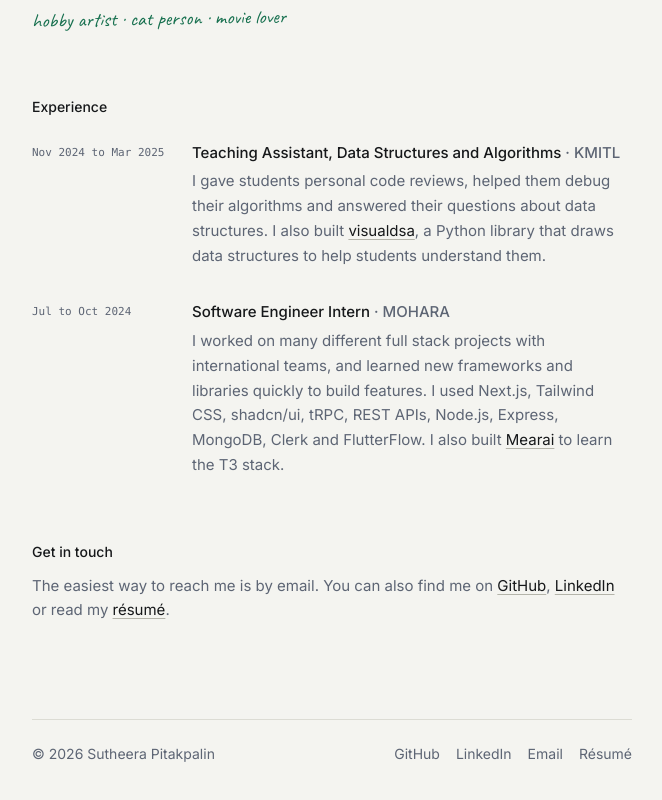
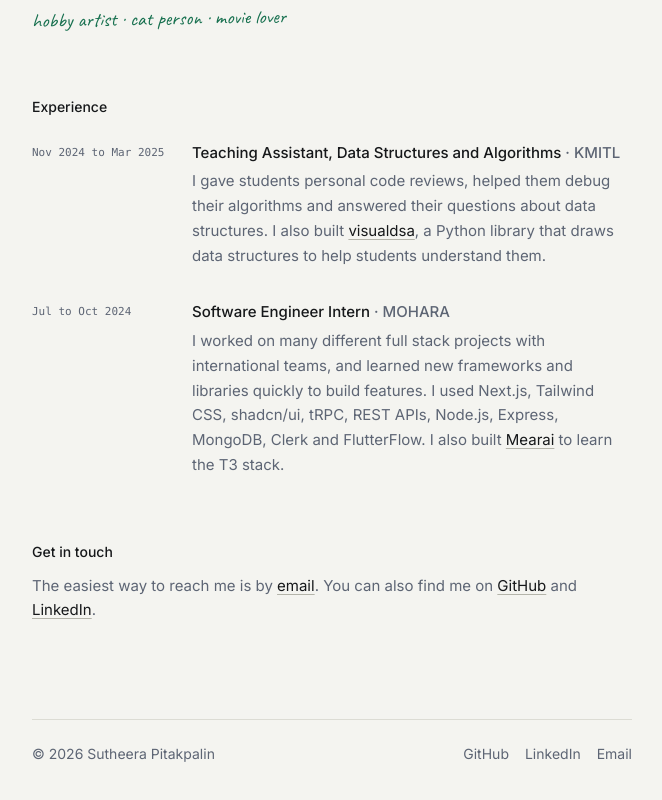
Before and after one commit to SutheeraP/Sutheera-port, a Next.js app in the folder portfolio/: page /about in a window 1280 px wide. Shown: the part 352-1152 px from the top of the page, without its empty margins (308-970 px from the left). Built offline with nearby package versions, Linux system fonts and the light colour scheme.

Commit message:
Remove résumé link and soften the last updated text
Co-Authored-By: Claude Opus 5.5 <noreply@anthropic.com>
Claude-Session: https://claude.ai/code/session_01USHni6pg1b7WyxqPKt1Vr7

```diff
--- a/portfolio/src/app/about/page.js
+++ b/portfolio/src/app/about/page.js
@@ -1,5 +1,5 @@
 import Link from "next/link";
-import { elsewhere } from "@/data/site";
+import { site } from "@/data/site";
 
 export const metadata = {
   title: "About",
@@ -74,17 +74,18 @@ export default function AboutPage() {
           Get in touch
         </h2>
         <p className="text-muted">
-          The easiest way to reach me is by email. You can also find me on{" "}
-          {elsewhere
-            .filter((link) => link.label !== "Email")
-            .map((link, i, list) => (
-              <span key={link.label}>
-                {i > 0 && (i === list.length - 1 ? " or read my " : ", ")}
-                <a href={link.href} className="link">
-                  {link.label === "Résumé" ? "résumé" : link.label}
-                </a>
-              </span>
-            ))}
+          The easiest way to reach me is by{" "}
+          <a href={`mailto:${site.links.email}?subject=Just%20say%20hi`} className="link">
+            email
+          </a>
+          . You can also find me on{" "}
+          <a href={site.links.github} className="link">
+            GitHub
+          </a>{" "}
+          and{" "}
+          <a href={site.links.linkedin} className="link">
+            LinkedIn
+          </a>
           .
         </p>
       </section>
--- a/portfolio/src/app/projects/[slug]/page.js
+++ b/portfolio/src/app/projects/[slug]/page.js
@@ -36,7 +36,17 @@ export default function ProjectPage({ params }) {
   const meta = [
     ["Context", project.context],
     ["Role", project.role],
-    ["Status", project.updated ? `${project.status} (Last updated ${project.updated})` : project.status],
+    [
+      "Status",
+      project.status && (
+        <>
+          {project.status}
+          {project.updated && (
+            <span className="ml-1.5 text-[13px] text-muted">(Last updated {project.updated})</span>
+          )}
+        </>
+      ),
+    ],
     ["Built with", project.stack?.join(", ")],
   ].filter(([, value]) => value);
 
--- a/portfolio/src/data/site.js
+++ b/portfolio/src/data/site.js
@@ -9,8 +9,6 @@ export const site = {
     github: "https://github.com/SutheeraP",
     linkedin: "https://www.linkedin.com/in/sutheera-pitakpalin-9bb623285/",
     email: "s.pitakpalin@gmail.com",
-    resume:
-      "https://drive.google.com/file/d/1N886_arCFHYX9Hh-Uhi8oro0Dcrt-H3w/view?usp=sharing",
   },
 };
 
@@ -18,5 +16,4 @@ export const elsewhere = [
   { label: "GitHub", href: site.links.github },
   { label: "LinkedIn", href: site.links.linkedin },
   { label: "Email", href: `mailto:${site.links.email}?subject=Just%20say%20hi` },
-  { label: "Résumé", href: site.links.resume },
 ];
```
Also changed, not shown: 1 other file (tests, documents, lock files or other folders).
